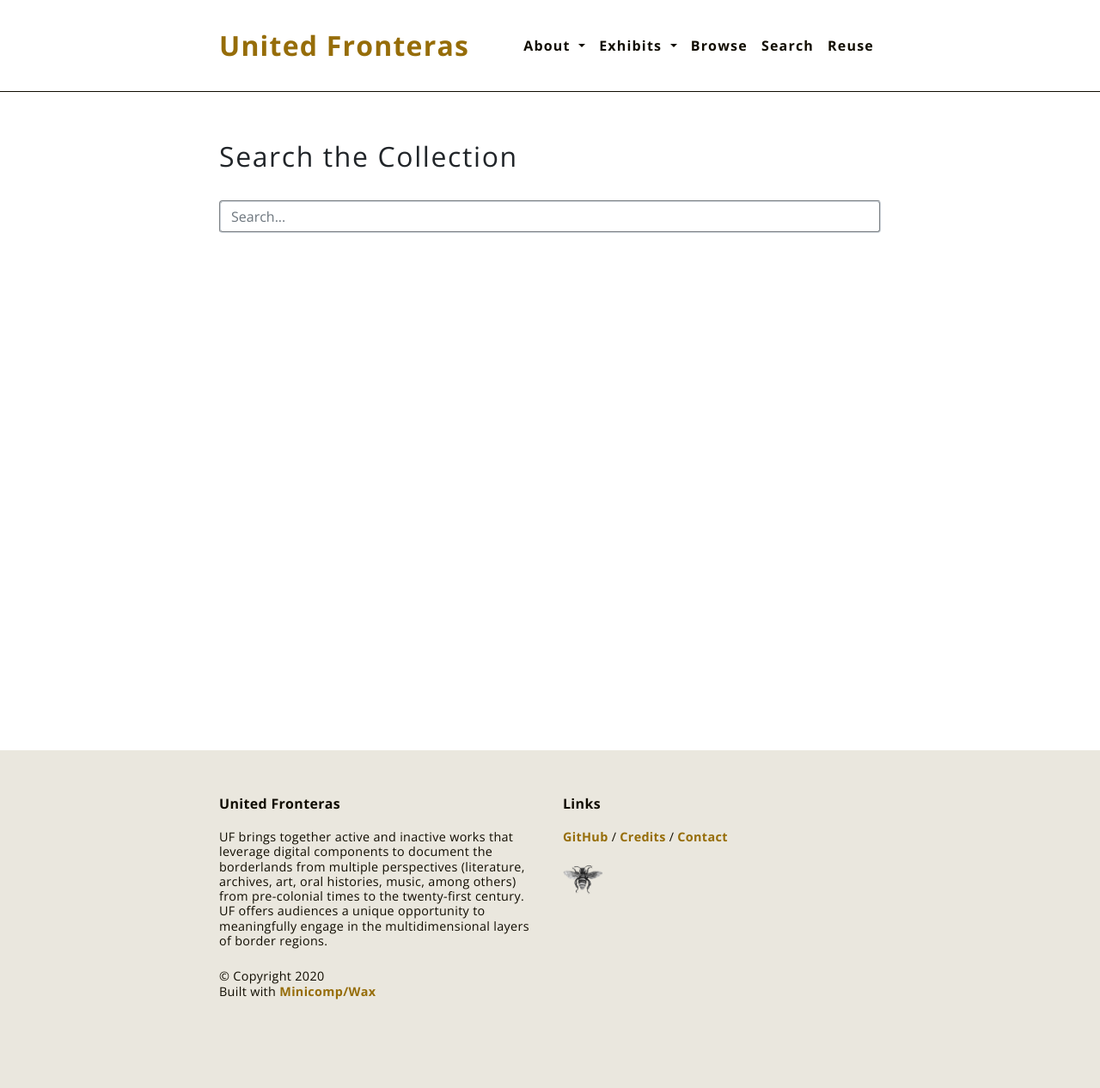
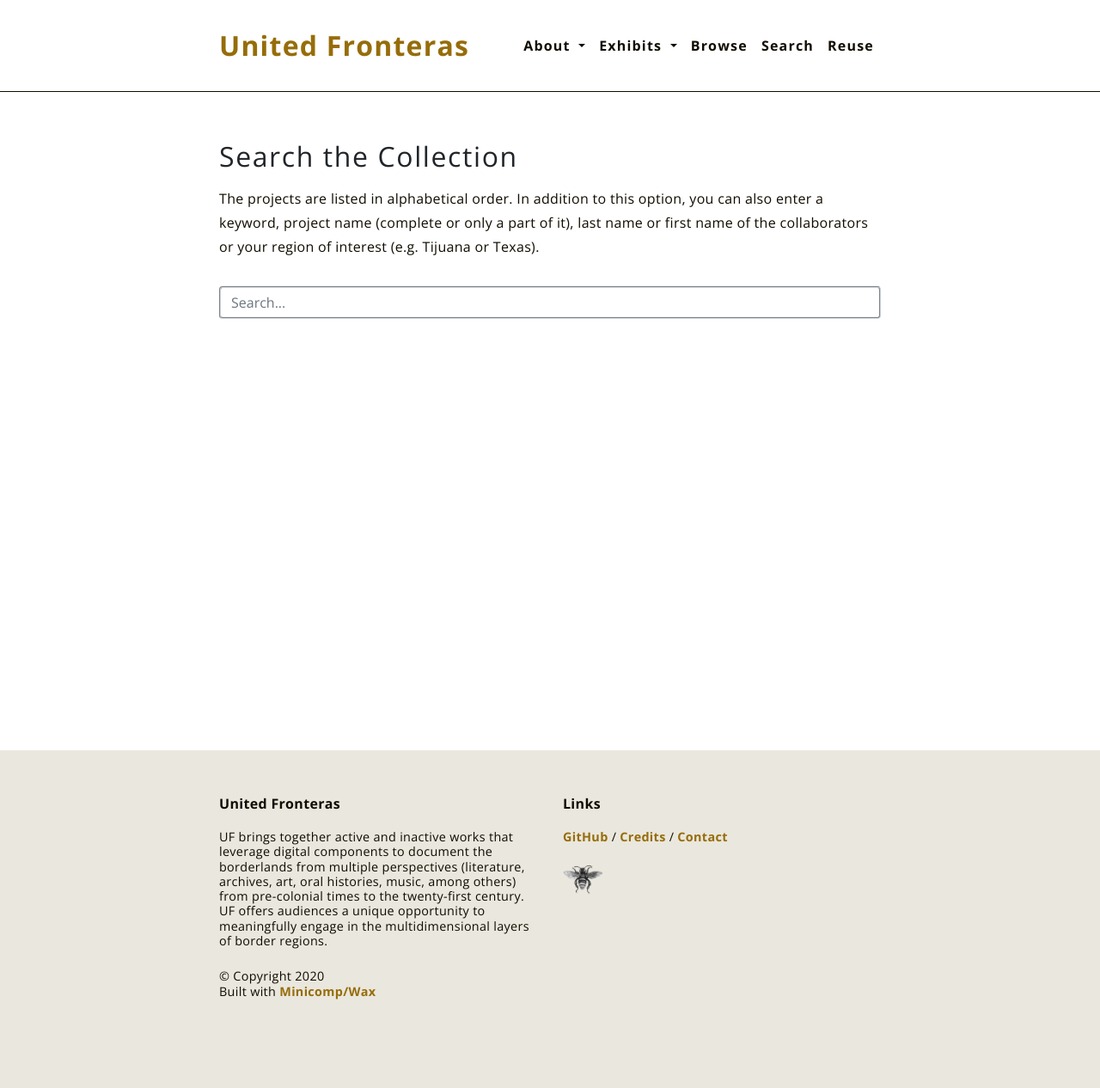
Before and after one commit to unitedfronteras/ufexhibition_mexusa, a Jekyll site: the page built from pages/search.md, in a window 1280 px wide. Shown: the whole page at 86% size. Built offline with Jekyll 4.4.1, drawn with Linux system fonts in a browser that asks for light colours.

Commit message:
aguregue el parrafo de search

```diff
--- a/pages/search.md
+++ b/pages/search.md
@@ -4,4 +4,6 @@ title: Search the Collection
 permalink: /search/
 ---
 
+The projects are listed in alphabetical order. In addition to this option, you can also enter a keyword, project name (complete or only a part of it), last name or first name of the collaborators or your region of interest (e.g. Tijuana or Texas).
+
 {% include search_box.html search='main' %}
```
